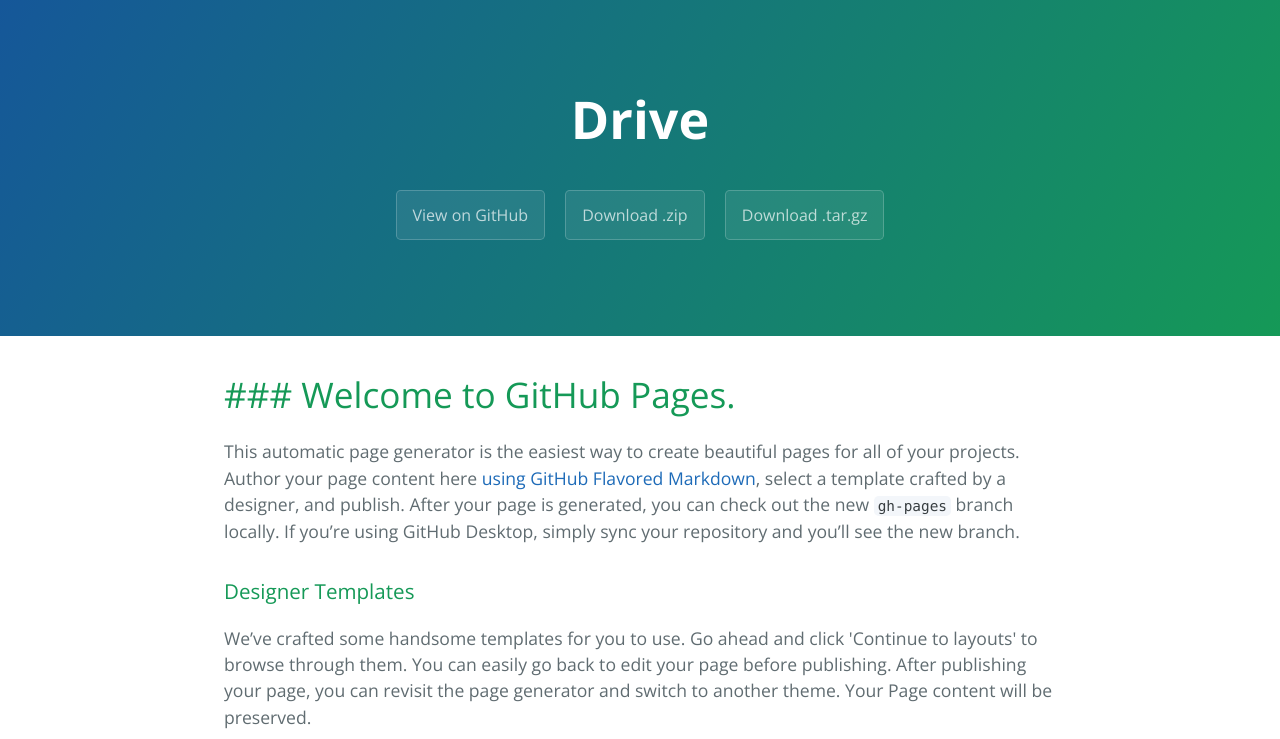
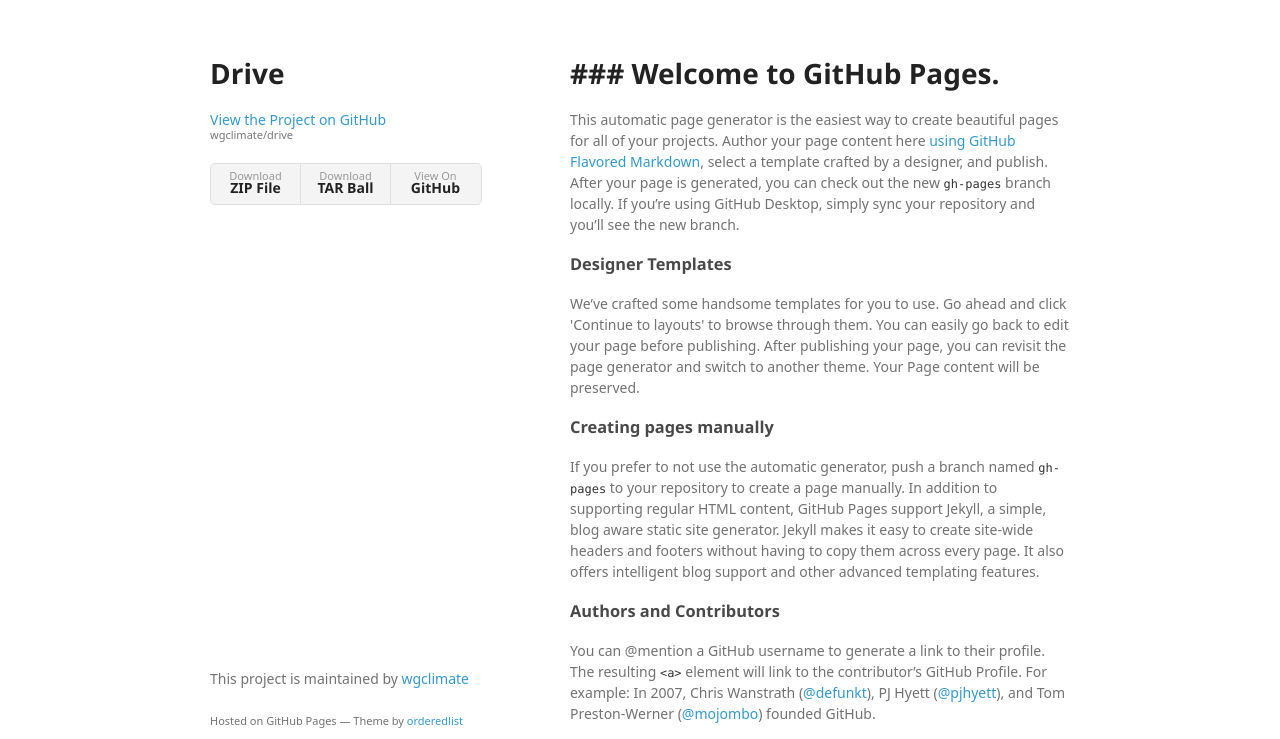
Before and after one commit to wgclimate/drive, a plain HTML site: page index.html in a window 1280 px wide. Shown: the top 739 px of the page. Drawn offline with nearby package versions, Linux system fonts and the light colour scheme; a web font is replaced by a local one.

```diff
--- a/index.html
+++ b/index.html
@@ -1,25 +1,34 @@
-<!DOCTYPE html>
-<html lang="en-us">
+<!doctype html>
+<html>
   <head>
-    <meta charset="UTF-8">
+    <meta charset="utf-8">
+    <meta http-equiv="X-UA-Compatible" content="chrome=1">
     <title>Drive by wgclimate</title>
-    <meta name="viewport" content="width=device-width, initial-scale=1">
-    <link rel="stylesheet" type="text/css" href="stylesheets/normalize.css" media="screen">
-    <link href='https://fonts.googleapis.com/css?family=Open+Sans:400,700' rel='stylesheet' type='text/css'>
-    <link rel="stylesheet" type="text/css" href="stylesheets/stylesheet.css" media="screen">
-    <link rel="stylesheet" type="text/css" href="stylesheets/github-light.css" media="screen">
+
+    <link rel="stylesheet" href="stylesheets/styles.css">
+    <link rel="stylesheet" href="stylesheets/github-light.css">
+    <meta name="viewport" content="width=device-width">
+    <!--[if lt IE 9]>
+    <script src="//html5shiv.googlecode.com/svn/trunk/html5.js"></script>
+    <![endif]-->
   </head>
   <body>
-    <section class="page-header">
-      <h1 class="project-name">Drive</h1>
-      <h2 class="project-tagline"></h2>
-      <a href="https://github.com/wgclimate/drive" class="btn">View on GitHub</a>
-      <a href="https://github.com/wgclimate/drive/zipball/master" class="btn">Download .zip</a>
-      <a href="https://github.com/wgclimate/drive/tarball/master" class="btn">Download .tar.gz</a>
-    </section>
+    <div class="wrapper">
+      <header>
+        <h1>Drive</h1>
+        <p></p>
 
-    <section class="main-content">
-      <h1>
+        <p class="view"><a href="https://github.com/wgclimate/drive">View the Project on GitHub <small>wgclimate/drive</small></a></p>
+
+
+        <ul>
+          <li><a href="https://github.com/wgclimate/drive/zipball/master">Download <strong>ZIP File</strong></a></li>
+          <li><a href="https://github.com/wgclimate/drive/tarball/master">Download <strong>TAR Ball</strong></a></li>
+          <li><a href="https://github.com/wgclimate/drive">View On <strong>GitHub</strong></a></li>
+        </ul>
+      </header>
+      <section>
+        <h1>
 <a id="-welcome-to-github-pages" class="anchor" href="#-welcome-to-github-pages" aria-hidden="true"><span aria-hidden="true" class="octicon octicon-link"></span></a>### Welcome to GitHub Pages.</h1>
 
 <p>This automatic page generator is the easiest way to create beautiful pages for all of your projects. Author your page content here <a href="https://guides.github.com/features/mastering-markdown/">using GitHub Flavored Markdown</a>, select a template crafted by a designer, and publish. After your page is generated, you can check out the new <code>gh-pages</code> branch locally. If you’re using GitHub Desktop, simply sync your repository and you’ll see the new branch.</p>
@@ -43,15 +52,13 @@
 <a id="support-or-contact" class="anchor" href="#support-or-contact" aria-hidden="true"><span aria-hidden="true" class="octicon octicon-link"></span></a>Support or Contact</h3>
 
 <p>Having trouble with Pages? Check out our <a href="https://help.github.com/pages">documentation</a> or <a href="https://github.com/contact">contact support</a> and we’ll help you sort it out.</p>
-
-      <footer class="site-footer">
-        <span class="site-footer-owner"><a href="https://github.com/wgclimate/drive">Drive</a> is maintained by <a href="https://github.com/wgclimate">wgclimate</a>.</span>
-
-        <span class="site-footer-credits">This page was generated by <a href="https://pages.github.com">GitHub Pages</a> using the <a href="https://github.com/jasonlong/cayman-theme">Cayman theme</a> by <a href="https://twitter.com/jasonlong">Jason Long</a>.</span>
+      </section>
+      <footer>
+        <p>This project is maintained by <a href="https://github.com/wgclimate">wgclimate</a></p>
+        <p><small>Hosted on GitHub Pages &mdash; Theme by <a href="https://github.com/orderedlist">orderedlist</a></small></p>
       </footer>
-
-    </section>
-
+    </div>
+    <script src="javascripts/scale.fix.js"></script>
 
   </body>
 </html>
--- /dev/null
+++ b/javascripts/scale.fix.js
@@ -0,0 +1,17 @@
+var metas = document.getElementsByTagName('meta');
+var i;
+if (navigator.userAgent.match(/iPhone/i)) {
+  for (i=0; i<metas.length; i++) {
+    if (metas[i].name == "viewport") {
+      metas[i].content = "width=device-width, minimum-scale=1.0, maximum-scale=1.0";
+    }
+  }
+  document.addEventListener("gesturestart", gestureStart, false);
+}
+function gestureStart() {
+  for (i=0; i<metas.length; i++) {
+    if (metas[i].name == "viewport") {
+      metas[i].content = "width=device-width, minimum-scale=0.25, maximum-scale=1.6";
+    }
+  }
+}
--- /dev/null
+++ b/stylesheets/styles.css
@@ -0,0 +1,324 @@
+@font-face {
+  font-family: 'Noto Sans';
+  font-weight: 400;
+  font-style: normal;
+  src: url('../fonts/Noto-Sans-regular/Noto-Sans-regular.eot');
+  src: url('../fonts/Noto-Sans-regular/Noto-Sans-regular.eot?#iefix') format('embedded-opentype'),
+       local('Noto Sans'),
+       local('Noto-Sans-regular'),
+       url('../fonts/Noto-Sans-regular/Noto-Sans-regular.woff2') format('woff2'),
+       url('../fonts/Noto-Sans-regular/Noto-Sans-regular.woff') format('woff'),
+       url('../fonts/Noto-Sans-regular/Noto-Sans-regular.ttf') format('truetype'),
+       url('../fonts/Noto-Sans-regular/Noto-Sans-regular.svg#NotoSans') format('svg');
+}
+
+@font-face {
+  font-family: 'Noto Sans';
+  font-weight: 700;
+  font-style: normal;
+  src: url('../fonts/Noto-Sans-700/Noto-Sans-700.eot');
+  src: url('../fonts/Noto-Sans-700/Noto-Sans-700.eot?#iefix') format('embedded-opentype'),
+       local('Noto Sans Bold'),
+       local('Noto-Sans-700'),
+       url('../fonts/Noto-Sans-700/Noto-Sans-700.woff2') format('woff2'),
+       url('../fonts/Noto-Sans-700/Noto-Sans-700.woff') format('woff'),
+       url('../fonts/Noto-Sans-700/Noto-Sans-700.ttf') format('truetype'),
+       url('../fonts/Noto-Sans-700/Noto-Sans-700.svg#NotoSans') format('svg');
+}
+
+@font-face {
+  font-family: 'Noto Sans';
+  font-weight: 400;
+  font-style: italic;
+  src: url('../fonts/Noto-Sans-italic/Noto-Sans-italic.eot');
+  src: url('../fonts/Noto-Sans-italic/Noto-Sans-italic.eot?#iefix') format('embedded-opentype'),
+       local('Noto Sans Italic'),
+       local('Noto-Sans-italic'),
+       url('../fonts/Noto-Sans-italic/Noto-Sans-italic.woff2') format('woff2'),
+       url('../fonts/Noto-Sans-italic/Noto-Sans-italic.woff') format('woff'),
+       url('../fonts/Noto-Sans-italic/Noto-Sans-italic.ttf') format('truetype'),
+       url('../fonts/Noto-Sans-italic/Noto-Sans-italic.svg#NotoSans') format('svg');
+}
+
+@font-face {
+  font-family: 'Noto Sans';
+  font-weight: 700;
+  font-style: italic;
+  src: url('../fonts/Noto-Sans-700italic/Noto-Sans-700italic.eot');
+  src: url('../fonts/Noto-Sans-700italic/Noto-Sans-700italic.eot?#iefix') format('embedded-opentype'),
+       local('Noto Sans Bold Italic'),
+       local('Noto-Sans-700italic'),
+       url('../fonts/Noto-Sans-700italic/Noto-Sans-700italic.woff2') format('woff2'),
+       url('../fonts/Noto-Sans-700italic/Noto-Sans-700italic.woff') format('woff'),
+       url('../fonts/Noto-Sans-700italic/Noto-Sans-700italic.ttf') format('truetype'),
+       url('../fonts/Noto-Sans-700italic/Noto-Sans-700italic.svg#NotoSans') format('svg');
+}
+
+body {
+  background-color: #fff;
+  padding:50px;
+  font: 14px/1.5 "Noto Sans", "Helvetica Neue", Helvetica, Arial, sans-serif;
+  color:#727272;
+  font-weight:400;
+}
+
+h1, h2, h3, h4, h5, h6 {
+  color:#222;
+  margin:0 0 20px;
+}
+
+p, ul, ol, table, pre, dl {
+  margin:0 0 20px;
+}
+
+h1, h2, h3 {
+  line-height:1.1;
+}
+
+h1 {
+  font-size:28px;
+}
+
+h2 {
+  color:#393939;
+}
+
+h3, h4, h5, h6 {
+  color:#494949;
+}
+
+a {
+  color:#39c;
+  text-decoration:none;
+}
+
+a:hover {
+  color:#069;
+}
+
+a small {
+  font-size:11px;
+  color:#777;
+  margin-top:-0.3em;
+  display:block;
+}
+
+a:hover small {
+  color:#777;
+}
+
+.wrapper {
+  width:860px;
+  margin:0 auto;
+}
+
+blockquote {
+  border-left:1px solid #e5e5e5;
+  margin:0;
+  padding:0 0 0 20px;
+  font-style:italic;
+}
+
+code, pre {
+  font-family:Monaco, Bitstream Vera Sans Mono, Lucida Console, Terminal, Consolas, Liberation Mono, DejaVu Sans Mono, Courier New, monospace;
+  color:#333;
+  font-size:12px;
+}
+
+pre {
+  padding:8px 15px;
+  background: #f8f8f8;
+  border-radius:5px;
+  border:1px solid #e5e5e5;
+  overflow-x: auto;
+}
+
+table {
+  width:100%;
+  border-collapse:collapse;
+}
+
+th, td {
+  text-align:left;
+  padding:5px 10px;
+  border-bottom:1px solid #e5e5e5;
+}
+
+dt {
+  color:#444;
+  font-weight:700;
+}
+
+th {
+  color:#444;
+}
+
+img {
+  max-width:100%;
+}
+
+header {
+  width:270px;
+  float:left;
+  position:fixed;
+  -webkit-font-smoothing:subpixel-antialiased;
+}
+
+header ul {
+  list-style:none;
+  height:40px;
+  padding:0;
+  background: #f4f4f4;
+  border-radius:5px;
+  border:1px solid #e0e0e0;
+  width:270px;
+}
+
+header li {
+  width:89px;
+  float:left;
+  border-right:1px solid #e0e0e0;
+  height:40px;
+}
+
+header li:first-child a {
+  border-radius:5px 0 0 5px;
+}
+
+header li:last-child a {
+  border-radius:0 5px 5px 0;
+}
+
+header ul a {
+  line-height:1;
+  font-size:11px;
+  color:#999;
+  display:block;
+  text-align:center;
+  padding-top:6px;
+  height:34px;
+}
+
+header ul a:hover {
+  color:#999;
+}
+
+header ul a:active {
+  background-color:#f0f0f0;
+}
+
+strong {
+  color:#222;
+  font-weight:700;
+}
+
+header ul li + li + li {
+  border-right:none;
+  width:89px;
+}
+
+header ul a strong {
+  font-size:14px;
+  display:block;
+  color:#222;
+}
+
+section {
+  width:500px;
+  float:right;
+  padding-bottom:50px;
+}
+
+small {
+  font-size:11px;
+}
+
+hr {
+  border:0;
+  background:#e5e5e5;
+  height:1px;
+  margin:0 0 20px;
+}
+
+footer {
+  width:270px;
+  float:left;
+  position:fixed;
+  bottom:50px;
+  -webkit-font-smoothing:subpixel-antialiased;
+}
+
+@media print, screen and (max-width: 960px) {
+
+  div.wrapper {
+    width:auto;
+    margin:0;
+  }
+
+  header, section, footer {
+    float:none;
+    position:static;
+    width:auto;
+  }
+
+  header {
+    padding-right:320px;
+  }
+
+  section {
+    border:1px solid #e5e5e5;
+    border-width:1px 0;
+    padding:20px 0;
+    margin:0 0 20px;
+  }
+
+  header a small {
+    display:inline;
+  }
+
+  header ul {
+    position:absolute;
+    right:50px;
+    top:52px;
+  }
+}
+
+@media print, screen and (max-width: 720px) {
+  body {
+    word-wrap:break-word;
+  }
+
+  header {
+    padding:0;
+  }
+
+  header ul, header p.view {
+    position:static;
+  }
+
+  pre, code {
+    word-wrap:normal;
+  }
+}
+
+@media print, screen and (max-width: 480px) {
+  body {
+    padding:15px;
+  }
+
+  header ul {
+    width:99%;
+  }
+
+  header li, header ul li + li + li {
+    width:33%;
+  }
+}
+
+@media print {
+  body {
+    padding:0.4in;
+    font-size:12pt;
+    color:#444;
+  }
+}
```
